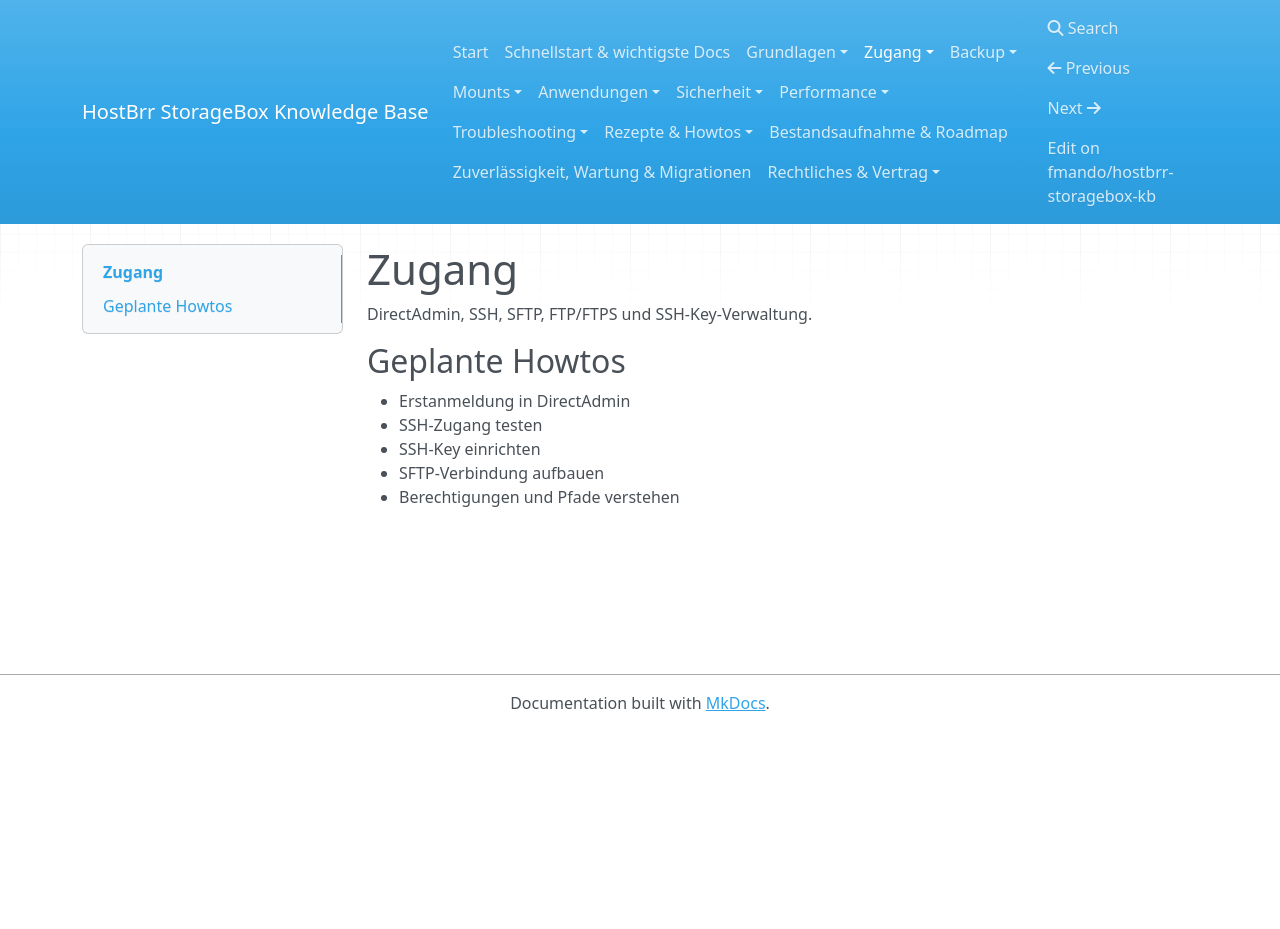
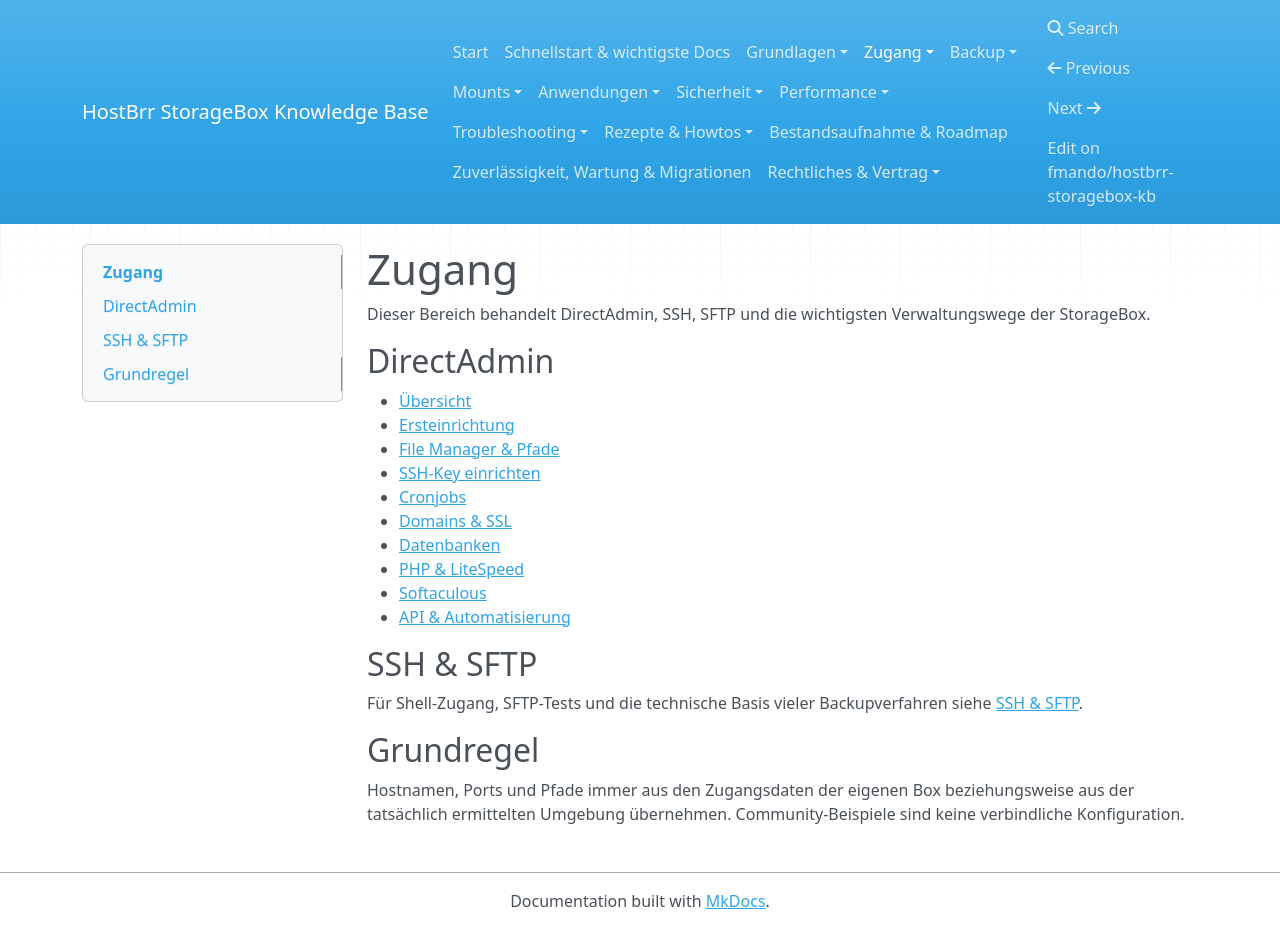
Before and after one commit to fmando/hostbrr-storagebox-kb, an MkDocs documentation site: the page built from docs/02-zugang/index.md, in a window 1280 px wide. Built offline with MkDocs 1.6.1, drawn with Linux system fonts in a browser that asks for light colours; nearby versions of some CDN libraries; before the commit the page ends 900 px from its top, so only the background shows below that.

Commit message:
Refresh access index

```diff
--- a/docs/02-zugang/index.md
+++ b/docs/02-zugang/index.md
@@ -2,16 +2,29 @@
 title: Zugang
 category: zugang
 status: maintained
-last_reviewed: 2026-08-24
+last_reviewed: 2026-08-25
 ---
 # Zugang
 
-DirectAdmin, SSH, SFTP, FTP/FTPS und SSH-Key-Verwaltung.
+Dieser Bereich behandelt DirectAdmin, SSH, SFTP und die wichtigsten Verwaltungswege der StorageBox.
 
-## Geplante Howtos
+## DirectAdmin
 
-- Erstanmeldung in DirectAdmin
-- SSH-Zugang testen
-- SSH-Key einrichten
-- SFTP-Verbindung aufbauen
-- Berechtigungen und Pfade verstehen
+- [Übersicht](directadmin.md)
+- [Ersteinrichtung](directadmin-ersteinrichtung.md)
+- [File Manager & Pfade](directadmin-filemanager-pfade.md)
+- [SSH-Key einrichten](directadmin-ssh-key.md)
+- [Cronjobs](directadmin-cronjobs.md)
+- [Domains & SSL](directadmin-domains-ssl.md)
+- [Datenbanken](directadmin-datenbanken.md)
+- [PHP & LiteSpeed](directadmin-php-litespeed.md)
+- [Softaculous](directadmin-softaculous.md)
+- [API & Automatisierung](directadmin-api.md)
+
+## SSH & SFTP
+
+Für Shell-Zugang, SFTP-Tests und die technische Basis vieler Backupverfahren siehe [SSH & SFTP](ssh-sftp.md).
+
+## Grundregel
+
+Hostnamen, Ports und Pfade immer aus den Zugangsdaten der eigenen Box beziehungsweise aus der tatsächlich ermittelten Umgebung übernehmen. Community-Beispiele sind keine verbindliche Konfiguration.
```
